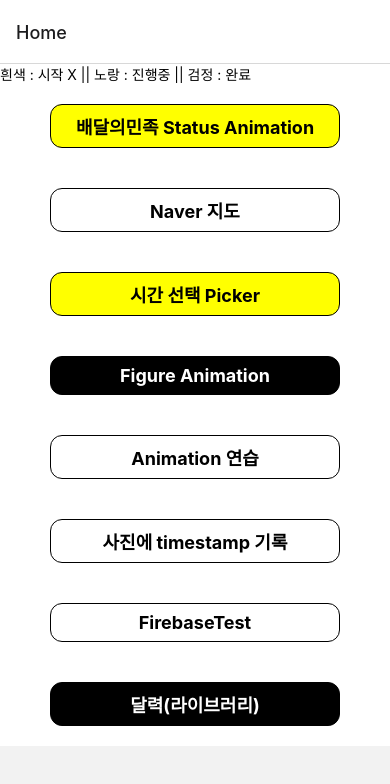
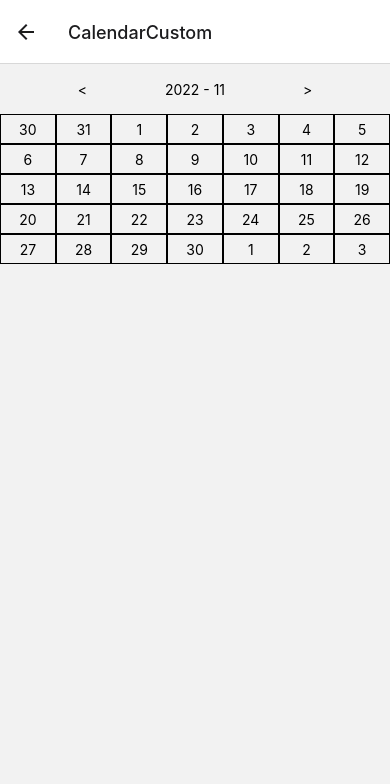
Before and after one commit to ssc9811/ReactNative-Board, a React Native app: screen /CalendarCustom in a window 390 px wide. Shown: the top 784 px of the page. Built offline with nearby package versions, Linux system fonts and the light colour scheme.

Commit message:
커스텀 달력 뼈대 구현

```diff
--- a/package.json
+++ b/package.json
@@ -15,6 +15,7 @@
     "@react-navigation/native": "^6.0.14",
     "@react-navigation/native-stack": "^6.9.2",
     "@react-navigation/stack": "^6.3.5",
+    "dayjs": "^1.11.7",
     "moment": "^2.29.4",
     "react": "18.1.0",
     "react-native": "0.70.6",
@@ -24,7 +25,6 @@
     "react-native-reanimated": "^2.13.0",
     "react-native-safe-area-context": "^4.4.1",
     "react-native-screens": "^3.18.2",
-    "react-native-shadow-2": "^7.0.6",
     "react-native-status-bar-height": "^2.6.0",
     "react-native-svg": "^13.6.0",
     "react-native-svg-transformer": "^1.0.0",
--- a/src/routes/Router.tsx
+++ b/src/routes/Router.tsx
@@ -11,6 +11,7 @@
 import PhotoWithTimestampPage from '../ui/screen/PhotoWithTimestampPage';
 import FirebaseTestPage from '../ui/screen/FirebaseTestPage';
 import CalendarLibraryPage from '../ui/screen/CalendarLibraryPage';
+import CalendarCustomPage from '../ui/screen/CalendarCustomPage';
 
 const Router = () => {
   return (
@@ -50,6 +51,10 @@
         name="CalendarLibrary"
         component={CalendarLibraryPage}
       />
+      <MainStack.Screen
+        name={'CalendarCustom'}
+        component={CalendarCustomPage}
+      />
     </MainStack.Navigator>
   );
 };
--- a/src/routes/index.ts
+++ b/src/routes/index.ts
@@ -9,7 +9,7 @@
   Animation: undefined;
   PhotoWithTimestamp: undefined;
   FirebaseTest: undefined;
-  Calendar: undefined;
+  CalendarCustom: undefined;
   CalendarLibrary: undefined;
 };
 
--- /dev/null
+++ b/src/ui/screen/CalendarCustomPage.tsx
@@ -0,0 +1,98 @@
+import {Text, FlatList, TouchableOpacity} from 'react-native';
+import React, {useState} from 'react';
+import dayjs from 'dayjs';
+import styled from 'styled-components/native';
+
+const DateArea = styled.TouchableOpacity`
+  flex: 1;
+  height: 30px;
+  border: solid 1px black;
+  align-items: center;
+  justify-content: center;
+`;
+
+const DayArea = styled.View`
+  flex-direction: row;
+  justify-content: space-evenly;
+  align-items: center;
+  height: 50px;
+`;
+
+/*
+--- day 값 ---
+    0 : 일
+    1 : 월
+    2 : 화
+    3 : 수
+    4 : 목
+    5 : 금
+    6 : 토
+*/
+
+const CalendarCustomPage = () => {
+  const [currentDate, setCurrentDate] = useState(dayjs().format('YYYY-MM-DD'));
+
+  const lastDate = dayjs(currentDate).daysInMonth();
+  const firstDay = dayjs(currentDate).set('date', 1).get('day');
+  const lastDay = dayjs(currentDate).set('date', lastDate).get('day');
+
+  const date = [];
+
+  for (let i = 1; i <= lastDate; i++) {
+    date.push(dayjs().set('date', i).get('date'));
+  }
+
+  for (let j = 0; j <= firstDay - 1; j++) {
+    date.unshift(dayjs().set('date', -j).get('date'));
+  }
+  for (let k = 1; k < 7 - lastDay; k++) {
+    console.log(k);
+    date.push(dayjs(currentDate).set('date', k).get('date'));
+  }
+
+  return (
+    <>
+      <FlatList
+        data={date}
+        ListHeaderComponent={
+          <DayArea>
+            <TouchableOpacity
+              onPress={() =>
+                setCurrentDate(
+                  dayjs(currentDate).subtract(1, 'month').format('YYYY-MM-DD'),
+                )
+              }>
+              <Text>{'<'}</Text>
+            </TouchableOpacity>
+            <Text>
+              {currentDate.slice(0, 4)} - {currentDate.slice(5, 7)}
+            </Text>
+            <TouchableOpacity
+              onPress={() =>
+                setCurrentDate(
+                  dayjs(currentDate).add(1, 'month').format('YYYY-MM-DD'),
+                )
+              }>
+              <Text>{'>'}</Text>
+            </TouchableOpacity>
+          </DayArea>
+        }
+        renderItem={item => (
+          <DateArea
+            onPress={() =>
+              console.log(
+                dayjs(`${currentDate.slice(0, 7)}-${item.item}`).format(
+                  'YYYY-MM-DD',
+                ),
+              )
+            }>
+            <Text>{item.item}</Text>
+          </DateArea>
+        )}
+        numColumns={7}
+      />
+    </>
+  );
+};
+
+export default CalendarCustomPage;
--- a/src/ui/screen/HomePage.tsx
+++ b/src/ui/screen/HomePage.tsx
@@ -14,56 +14,44 @@
   const ScrollLists = [
     {
       name: '배달의민족 Status Animation',
-      onPress: () => {
-        navigation.navigate('StatusBarGradation');
-        // navigation.navigate(this.name); this를 사용할 순 없나 ?
-      },
+      onPress: () => navigation.navigate('StatusBarGradation'),
       bgColor: 'yellow',
     },
     {
       name: 'Naver 지도',
-      onPress: () => {
-        navigation.navigate('Map');
-      },
+      onPress: () => navigation.navigate('Map'),
     },
     {
       name: '시간 선택 Picker',
-      onPress: () => {
-        navigation.navigate('Picker');
-      },
+      onPress: () => navigation.navigate('Picker'),
       bgColor: 'yellow',
     },
     {
       name: 'Figure Animation',
-      onPress: () => {
-        navigation.navigate('FigureAnimation');
-      },
+      onPress: () => navigation.navigate('FigureAnimation'),
       bgColor: 'black',
     },
     {
       name: 'Animation 연습',
-      onPress: () => {
-        navigation.navigate('Animation');
-      },
+      onPress: () => navigation.navigate('Animation'),
     },
     {
       name: '사진에 timestamp 기록',
-      onPress: () => {
-        navigation.navigate('PhotoWithTimestamp');
-      },
+      onPress: () => navigation.navigate('PhotoWithTimestamp'),
     },
     {
       name: 'FirebaseTest',
-      onPress: () => {
-        navigation.navigate('FirebaseTest');
-      },
+      onPress: () => navigation.navigate('FirebaseTest'),
     },
     {
       name: '달력(라이브러리)',
-      onPress: () => {
-        navigation.navigate('CalendarLibrary');
-      },
+      onPress: () => navigation.navigate('CalendarLibrary'),
       bgColor: 'black',
+    },
+    {
+      name: '달력(커스텀)',
+      onPress: () => navigation.navigate('CalendarCustom'),
+      bgColor: 'yellow',
     },
   ];
 
```
Also changed, not shown: src/ui/screen/CalendarPage.tsx (deleted, +0 -12 lines), 1 other file (tests, documents, lock files or other folders).
